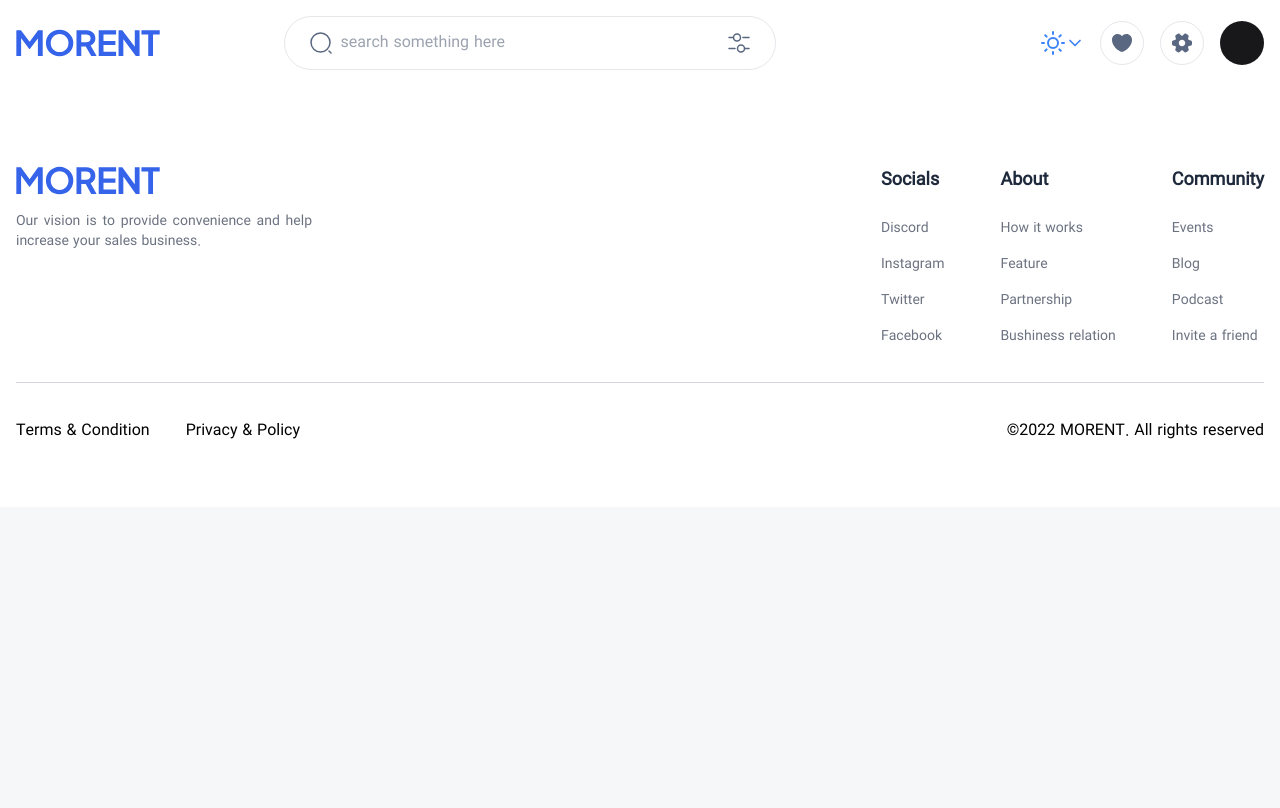
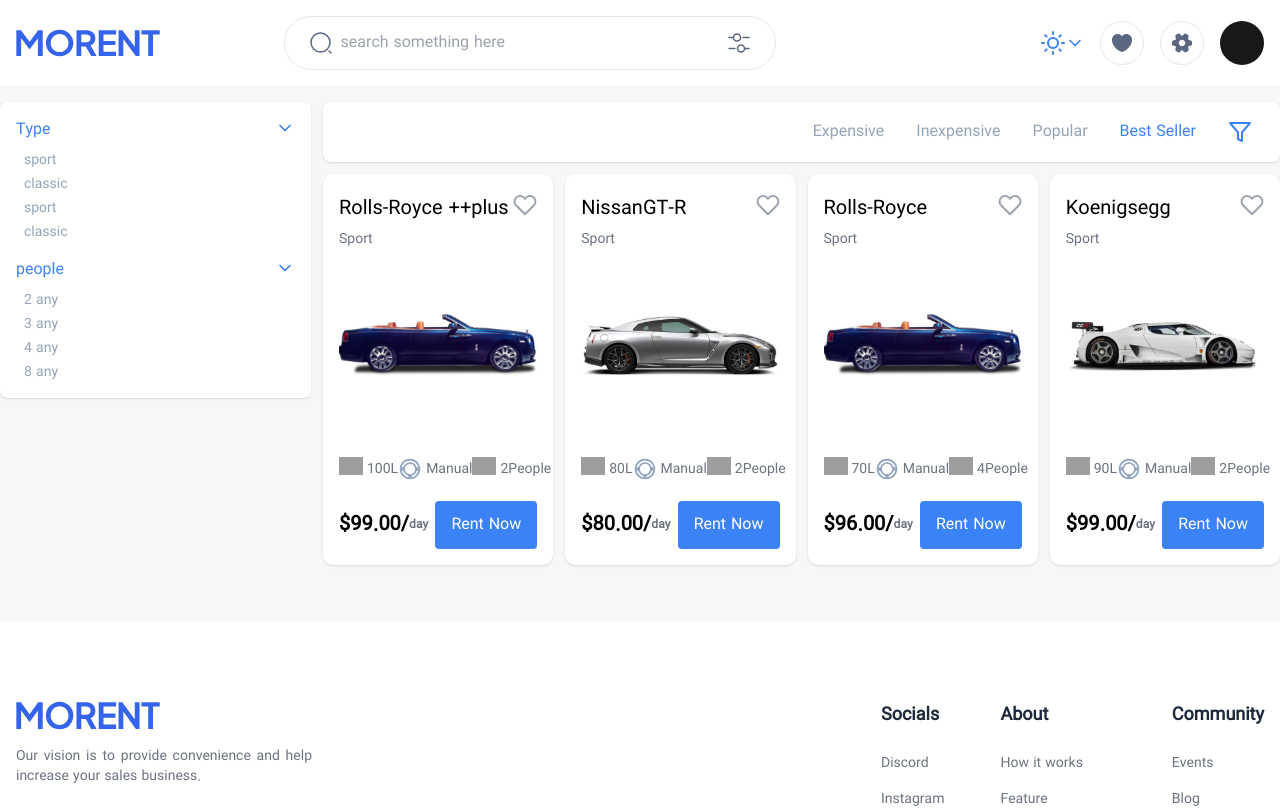
Before and after one commit to mahdibashirione/the-cars, a React (Create React App) app: page /cars in a window 1280 px wide. Shown: the top 808 px of the page. Built offline with nearby package versions, Linux system fonts and the light colour scheme; grey boxes are pictures that could not be loaded.

Commit message:
building base searchPage

```diff
--- a/src/Hook/useFetch.js
+++ b/src/Hook/useFetch.js
@@ -4,7 +4,7 @@
 const useFetch = (url) => {
 
   const [loading, setLoading] = useState(false)
-  const [error, setError] = useState(false)
+  const [error, setError] = useState(null)
   const [data, setData] = useState(null)
 
   useEffect(() => {
--- /dev/null
+++ b/src/components/ProductCard.js
@@ -0,0 +1,53 @@
+import { FcLike } from "react-icons/fc";
+import { FiHeart } from "react-icons/fi";
+import { Link } from "react-router-dom";
+import { useLike, useLikeDispatch } from "../context/likes/LikesProvider";
+
+const ProductCard = ({ data }) => {
+
+  const likeState = useLike()
+  const likeDispatch = useLikeDispatch()
+
+  const isLike = likeState.findIndex(car => car.id === data.id)
+
+  return (
+    <div className="bg-white dark:bg-zinc-800 shadow flex flex-col items-center rounded-[10px] pt-[19px] p-4 col-span-1 lg:w-auto mb-8 lg:mb-10">
+      <div className="w-full flex items-center justify-between">
+        <span className="lg:text-xl dark:text-white">{data.name}</span>
+        {isLike >= 0 ? <button onClick={() => likeDispatch({ type: "Un_Like", payload: data })} >
+          <FcLike className="text-2xl mb-2" />
+        </button> :
+          <button onClick={() => likeDispatch({ type: "Like", payload: data })} >
+            <FiHeart className="text-2xl text-gray-400 mb-2" />
+          </button>}
+      </div>
+      <span className="block w-full text-[12px] lg:text-sm text-gray-500 mt-1">Sport</span>
+      <Link to={`/car/${data.name}/${data.id}`} state={{ id: data.id, name: data.name }}
+        className="w-full flex items-center max-w-[220px] h-40 lg:h-48">
+        <img className="w-full justify-center object-cover" alt={`photo-${data.name}`} src={data.images[0].src} />
+      </Link>
+      <div className="w-full flex lg:mt-4 items-center justify-between select-none mb-7 lg:mb-5">
+        <div className="flex items-center gap-x-1">
+          <div className="w-4 lg:w-6 h-4 lg:h-6"><img className="w-full object-cover" src="/icons/Gas.svg" alt="icon-gas-station" /></div>
+          <span className="text-gray-500 text-[12px] lg:text-sm">{data.liter}L</span>
+        </div>
+        <div className="flex items-center gap-x-1">
+          <div className="w-4 lg:w-6 h-4 lg:h-6"><img className="w-full object-cover" src="/icons/Manual.svg" alt="icon-Manual" /></div>
+          <span className="text-gray-500 text-[12px] lg:text-sm">Manual</span>
+        </div>
+        <div className="flex items-center gap-x-1">
+          <div className="w-4 lg:w-6 h-4 lg:h-6"><img className="w-full object-cover" src="/icons/People.svg" alt="icon-People" /></div>
+          <span className="text-gray-500 text-[12px] lg:text-sm">{data.anyPeople}People</span>
+        </div>
+      </div>
+      <div className="w-full flex justify-between items-center">
+        <div>
+          <span className="lg:text-xl flex items-center font-bold dark:text-white">${data.price}/<p className="text-[12px] text-gray-500">day</p></span>
+        </div>
+        <Link to="/" className="hover:scale-95 outline-none duration-300 text-[12px] py-3 px-4 rounded lg:text-base text-white bg-blue-500">Rent Now</Link>
+      </div>
+    </div >
+  )
+}
+
+export default ProductCard;
--- a/src/components/Slider.js
+++ b/src/components/Slider.js
@@ -1,66 +1,19 @@
 import { Skeleton } from "@mui/material";
-import { forwardRef, useEffect, useState } from "react";
+import { useEffect, useState } from "react";
 import { Link } from "react-router-dom";
 import { FcLike } from "react-icons/fc";
 import { FiHeart } from "react-icons/fi";
-import { useLike, useLikeDispatch } from "../context/likes/LikesProvider";
 import { server } from "../server/server";
+import ProductCard from "./ProductCard";
 
 const Slider = ({ title, byFilter }) => {
 
   const [data, setData] = useState(false)
 
-  const likeState = useLike()
-  const likeDispatch = useLikeDispatch()
-
   useEffect(() => {
     const carSport = server.filter(car => car.type === byFilter).slice(0, 4)
     setData(carSport)
   }, [])
-
-  const ProductCard = ({ data }) => {
-
-    const isLike = likeState.findIndex(car => car.id === data.id)
-
-    return (
-      <div className="bg-white dark:bg-zinc-800 shadow flex flex-col items-center rounded-[10px] pt-[19px] p-4 w-60 min-w-[240px] lg:col-span-1 lg:w-auto mb-8 lg:mb-10">
-        <div className="w-full flex items-center justify-between">
-          <span className="lg:text-xl dark:text-white">{data.name}</span>
-          {isLike >= 0 ? <button onClick={() => likeDispatch({ type: "Un_Like", payload: data })} >
-            <FcLike className="text-2xl mb-2" />
-          </button> :
-            <button onClick={() => likeDispatch({ type: "Like", payload: data })} >
-              <FiHeart className="text-2xl text-gray-400 mb-2" />
-            </button>}
-        </div>
-        <span className="block w-full text-[12px] lg:text-sm text-gray-500 mt-1">Sport</span>
-        <Link to={`/car/${data.name}/${data.id}`} state={{ id: data.id, name: data.name }}
-          className="w-full flex items-center max-w-[220px] h-40 lg:h-48">
-          <img className="w-full justify-center object-cover" alt={`photo-${data.name}`} src={data.images[0].src} />
-        </Link>
-        <div className="w-full flex lg:mt-4 items-center justify-between select-none mb-7 lg:mb-5">
-          <div className="flex items-center gap-x-1">
-            <div className="w-4 lg:w-6 h-4 lg:h-6"><img className="w-full object-cover" src="/icons/Gas.svg" alt="icon-gas-station" /></div>
-            <span className="text-gray-500 text-[12px] lg:text-sm">{data.liter}L</span>
-          </div>
-          <div className="flex items-center gap-x-1">
-            <div className="w-4 lg:w-6 h-4 lg:h-6"><img className="w-full object-cover" src="/icons/Manual.svg" alt="icon-Manual" /></div>
-            <span className="text-gray-500 text-[12px] lg:text-sm">Manual</span>
-          </div>
-          <div className="flex items-center gap-x-1">
-            <div className="w-4 lg:w-6 h-4 lg:h-6"><img className="w-full object-cover" src="/icons/People.svg" alt="icon-People" /></div>
-            <span className="text-gray-500 text-[12px] lg:text-sm">{data.anyPeople}People</span>
-          </div>
-        </div>
-        <div className="w-full flex justify-between items-center">
-          <div>
-            <span className="lg:text-xl flex items-center font-bold dark:text-white">${data.price}/<p className="text-[12px] text-gray-500">day</p></span>
-          </div>
-          <Link to="/" className="hover:scale-95 outline-none duration-300 text-[12px] py-3 px-4 rounded lg:text-base text-white bg-blue-500">Rent Now</Link>
-        </div>
-      </div >
-    )
-  }
 
   const LoadingProductCard = () => {
     return (
@@ -191,7 +144,7 @@
         </div>
         {/*Products*/}
         <div className="w-full relative">
-          <div className="px-6 pr-24 lg:pr-6 flex gap-x-4 overflow-x-scroll lg:grid lg:grid-cols-4">
+          <div className="px-6 pr-24 lg:pr-6 gap-4 overflow-x-scroll grid grid-cols-[260px,260px,260px,260px] xl:grid-cols-4">
             {data ? data.map(car => <ProductCard key={car.id} data={car} />) : <LoadingProductCard />}
           </div>
           <span className="block lg:hidden h-full absolute w-14 z-10 right-0 top-0 bg-gradient-to-l from-[#f6f7f9] dark:from-zinc-900 "></span>
--- /dev/null
+++ b/src/pages/SearchPage.js
@@ -0,0 +1,73 @@
+import { useEffect, useState } from "react";
+import { FiChevronDown, FiFilter } from "react-icons/fi"
+import ProductCard from "../components/ProductCard";
+import { server } from "../server/server";
+
+const SearchPage = () => {
+
+  const [cars, setCars] = useState(null)
+  const [data, setData] = useState({
+    sort: "Best Seller",
+  })
+
+  const sortOptions = [
+    { title: "Expensive", value: "Expensive" },
+    { title: "Inexpensive", value: "Inexpensive" },
+    { title: "Popular", value: "Popular" },
+    { title: "Best Seller", value: "Best Seller" },
+  ]
+
+  useEffect(() => {
+    setCars(server)
+  }, [])
+
+  return (
+    <section className="w-full container grid grid-cols-1 grid-rows-[60px,1fr] md:grid-cols-6 lg:grid-cols-12 gap-3 md:py-4">
+      {/* Filter */}
+      <article className="hidden min-h-full md:block col-span-1 md:row-span-full md:col-span-2 lg:col-span-3">
+        <div className="text-slate-400 w-full md:sticky top-4 p-4 flex flex-col gap-y-4 md:bg-white md:dark:bg-zinc-800 rounded-lg md:shadow">
+          <div className="w-full flex flex-col gap-y-1">
+            <span className="text-blue-500 select-none mb-1 flex justify-between w-full">Type<FiChevronDown className="text-xl" /></span>
+            <span className="cursor-pointer text-sm pl-2">sport</span>
+            <span className="cursor-pointer text-sm pl-2">classic</span>
+            <span className="cursor-pointer text-sm pl-2">sport</span>
+            <span className="cursor-pointer text-sm pl-2">classic</span>
+          </div>
+          <div className="w-full flex flex-col gap-y-1">
+            <span className="text-blue-500 select-none mb-1 flex justify-between w-full">people<FiChevronDown className="text-xl" /></span>
+            <span className="cursor-pointer text-sm pl-2">2 any</span>
+            <span className="cursor-pointer text-sm pl-2">3 any</span>
+            <span className="cursor-pointer text-sm pl-2">4 any</span>
+            <span className="cursor-pointer text-sm pl-2">8 any</span>
+          </div>
+        </div>
+      </article>
+
+      {/* Sort */}
+      <article className="col-span-1 whitespace-nowrap row-span-1 md:col-span-4 lg:col-span-9 text-sm lg:text-base">
+        <ul className="min-w-full h-full overflow-x-scroll px-4 text-slate-400 flex items-center justify-end gap-x-2 md:bg-white md:dark:bg-zinc-800 rounded-lg md:shadow">
+          {sortOptions.map(item => {
+            return (
+              <li
+                onClick={e => setData({ ...data, sort: item.value })}
+                className={`${data.sort === item.value ? "border-blue-500 text-blue-500" : "border-slate-400"} bg-white dark:bg-zinc-800 duration-300 border rounded-full md:rounded-none md:border-0 py-1.5 px-3 cursor-pointer`}>
+                {item.title}
+              </li>
+            )
+          })}
+          {/* iconSort */}
+          <li className="bg-white dark:bg-zinc-800 rounded-lg p-3 shadow md:shadow-none"><FiFilter className="text-2xl text-blue-500" /></li>
+        </ul>
+      </article>
+
+      {/* Products */}
+      <article className="col-span-1 row-span-2 md:col-span-4 lg:col-span-9 px-4 md:px-0 bg-transparent">
+        <div className="w-full h-full gap-3 grid grid-cols-1 md:grid-cols-2 lg:grid-cols-3 xl:grid-cols-4 rounded-lg">
+          {cars ? cars.map(car => <ProductCard key={car.id} data={car} />) : "Loading..."}
+        </div>
+      </article>
+    </section>
+  );
+}
+
+export default SearchPage;
--- a/src/routes/routes.js
+++ b/src/routes/routes.js
@@ -1,11 +1,13 @@
 import DetailCarPage from "../pages/DetailCarPage";
 import HomePage from "../pages/HomePage";
 import LikesPage from "../pages/LikesPage";
+import SearchPage from "../pages/SearchPage";
 
 
 const routes = [
   { path: "/", element: <HomePage /> },
   { path: "/likes", element: <LikesPage /> },
+  { path: "/cars", element: <SearchPage /> },
   { path: "/car/:name/:id", element: <DetailCarPage /> },
 ]
 
```
